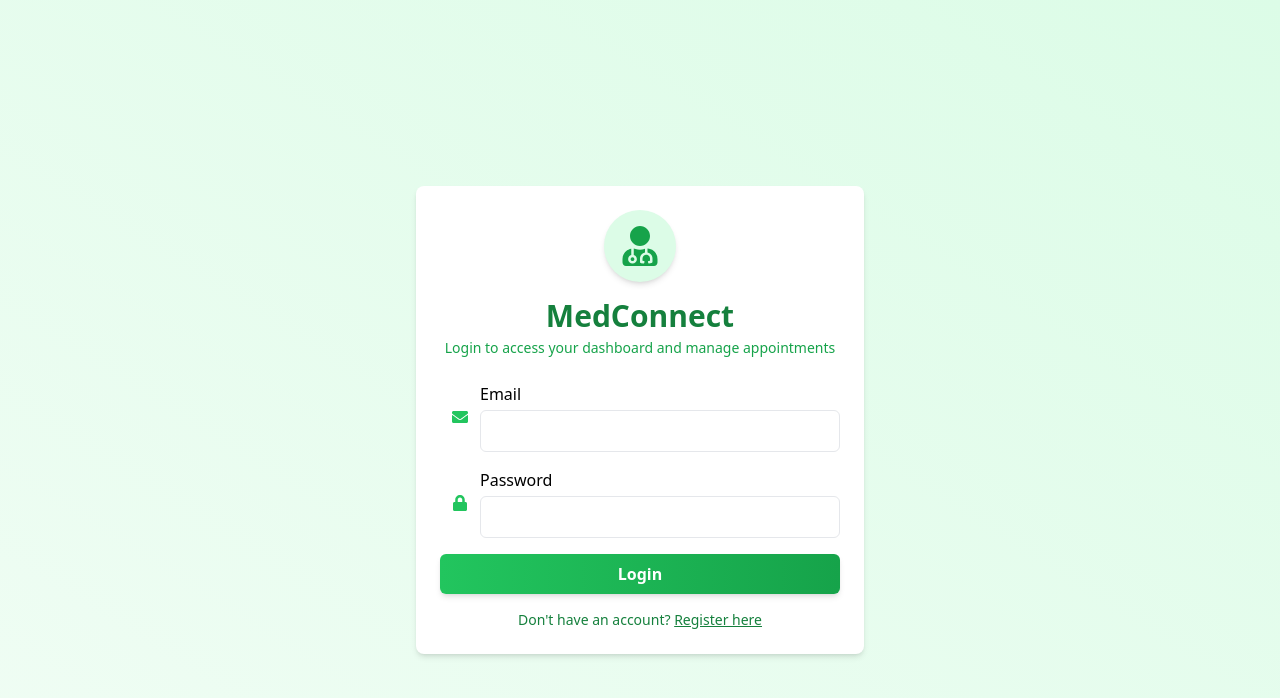
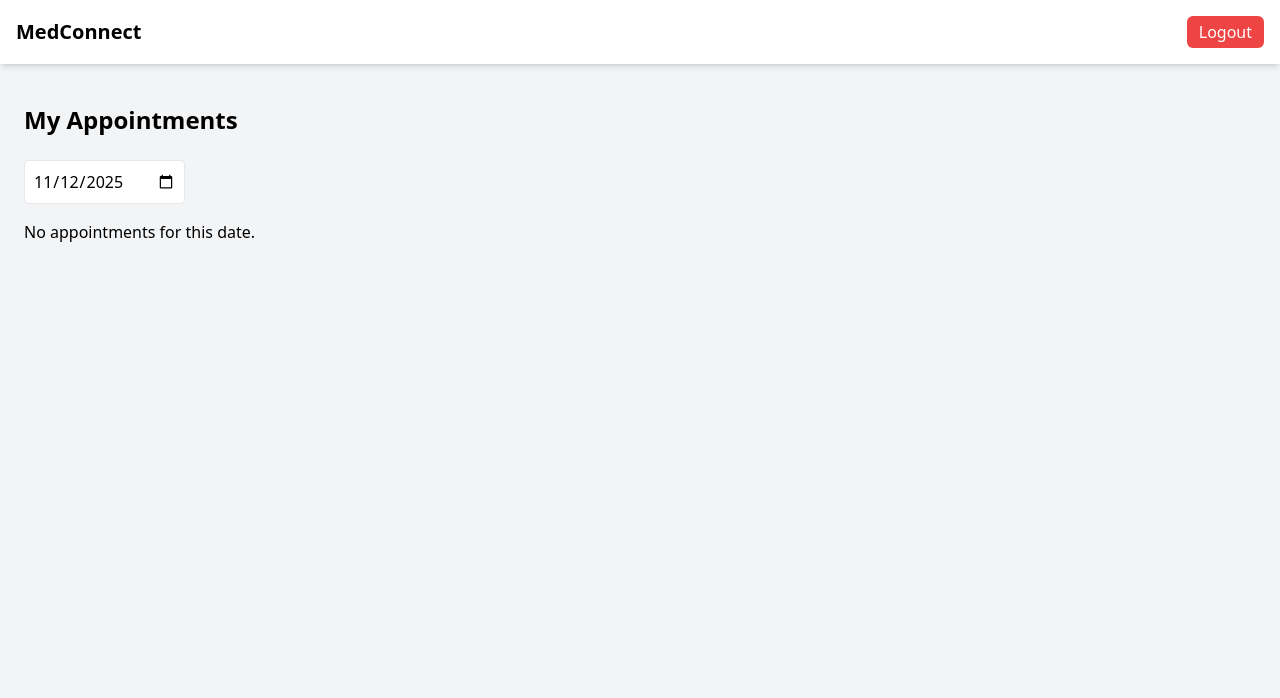
Before and after one commit to aqib-mansoor/MedConnect, a React (Vite) app: page /doctor-appointments in a window 1280 px wide. Shown: the top 698 px of the page. Built offline with nearby package versions, Linux system fonts and the light colour scheme.

Commit message:
Route Error Fixed!

```diff
--- a/src/App.tsx
+++ b/src/App.tsx
@@ -1,22 +1,25 @@
-import { Routes, Route } from "react-router-dom";
+import { Routes, Route, Navigate } from "react-router-dom";
 import LoginPage from "./pages/auth/LoginPage";
 import RegisterPage from "./pages/auth/RegisterPage";
 import PatientDashboard from "./pages/patient/PatientDashboard";
 import DoctorDashboard from "./pages/doctor/DoctorDashboard";
 import DoctorSearchPage from "./pages/patient/DoctorSearchPage";
 import MyAppointments from "./pages/patient/MyAppointments";
-
+import DoctorAppointments from "./pages/doctor/DoctorAppointments";
 
 function App() {
   return (
     <Routes>
+      {/* 👇 FIX HERE — Add home redirect */}
+      <Route path="/" element={<Navigate to="/login" replace />} />
+
       <Route path="/login" element={<LoginPage />} />
       <Route path="/register" element={<RegisterPage />} />
       <Route path="/patient-dashboard" element={<PatientDashboard />} />
       <Route path="/doctor-dashboard" element={<DoctorDashboard />} />
       <Route path="/patient-doctors" element={<DoctorSearchPage />} />
       <Route path="/patient-appointments" element={<MyAppointments />} />
-      <Route path="*" element={<LoginPage />} />
+      <Route path="/doctor-appointments" element={<DoctorAppointments />} />
     </Routes>
   );
 }
--- a/src/components/appointments/BookingModal.tsx
+++ b/src/components/appointments/BookingModal.tsx
@@ -11,7 +11,7 @@ interface Props {
 export default function BookingModal({ doctor, onClose }: Props) {
   const [date, setDate] = useState("");
   const [time, setTime] = useState("");
-  const { addToast } = useToast(); // keep it here, just don't call it on render
+  const { addToast } = useToast();
 
   const patientEmail =
     localStorage.getItem("currentUserEmail") || "patient@demo.com";
@@ -22,14 +22,15 @@ export default function BookingModal({ doctor, onClose }: Props) {
       return;
     }
 
-    if (isSlotBooked(doctor.id, date, time)) {
+    // Use doctor.email as doctorId for consistency
+    if (isSlotBooked(doctor.email, date, time)) {
       setTimeout(() => addToast("This time slot is already booked!", "error"), 0);
       return;
     }
 
     saveAppointment({
       id: crypto.randomUUID(),
-      doctorId: doctor.id,
+      doctorId: doctor.email, // key change here
       doctorName: doctor.name,
       patientEmail,
       date,
@@ -37,8 +38,14 @@ export default function BookingModal({ doctor, onClose }: Props) {
       status: "booked",
     });
 
-    // Show success toast
-    setTimeout(() => addToast(`Appointment booked with ${doctor.name} on ${date} at ${time}`, "success"), 0);
+    setTimeout(
+      () =>
+        addToast(
+          `Appointment booked with ${doctor.name} on ${date} at ${time}`,
+          "success"
+        ),
+      0
+    );
 
     onClose();
   };
@@ -62,13 +69,12 @@ export default function BookingModal({ doctor, onClose }: Props) {
           Book Appointment
         </h3>
 
+        {/* Doctor Info */}
         <div className="bg-green-50 rounded-lg p-4 mb-5 text-center">
           <p className="text-gray-700 font-medium">
             <span className="text-green-700 font-semibold">{doctor.name}</span>
           </p>
-          <p className="text-sm text-gray-600">
-            {doctor.specialization}
-          </p>
+          <p className="text-sm text-gray-600">{doctor.specialization}</p>
         </div>
 
         {/* Form */}
--- a/src/pages/doctor/DoctorAppointments.tsx
+++ b/src/pages/doctor/DoctorAppointments.tsx
@@ -0,0 +1,71 @@
+//src\pages\doctor\DoctorAppointments.tsx
+import { useState, useEffect } from "react";
+import Layout from "../../components/layout/Layout";
+import { getAppointments} from "../../utils/appointmentStorage";
+import type { Appointment } from "../../utils/appointmentStorage";
+
+
+export default function DoctorAppointments() {
+  const [appointments, setAppointments] = useState<Appointment[]>([]);
+  const [selectedDate, setSelectedDate] = useState<string>(
+    new Date().toISOString().split("T")[0]
+  );
+
+  const currentDoctorEmail = localStorage.getItem("currentUserEmail") || "doctor@demo.com";
+
+  useEffect(() => {
+    const allAppointments = getAppointments();
+    const doctorAppointments = allAppointments.filter(
+      (a) => a.doctorId === currentDoctorEmail && a.date === selectedDate
+    );
+    setAppointments(doctorAppointments);
+  }, [selectedDate]);
+
+  const handleComplete = (id: string) => {
+    const allAppointments = getAppointments();
+    const updatedAppointments = allAppointments.map(a => {
+      if (a.id === id) a.status = "completed";
+      return a;
+    });
+    localStorage.setItem("appointments", JSON.stringify(updatedAppointments));
+    setAppointments(updatedAppointments.filter(a => a.doctorId === currentDoctorEmail && a.date === selectedDate));
+  };
+
+  return (
+    <Layout>
+      <h2 className="text-2xl font-bold mb-6">My Appointments</h2>
+      <input
+        type="date"
+        value={selectedDate}
+        onChange={e => setSelectedDate(e.target.value)}
+        className="mb-4 p-2 border rounded"
+      />
+      {appointments.length === 0 ? (
+        <p>No appointments for this date.</p>
+      ) : (
+        <div className="grid grid-cols-1 md:grid-cols-2 gap-4">
+          {appointments.map(a => (
+            <div
+              key={a.id}
+              className={`p-4 rounded shadow-md ${
+                a.status === "completed" ? "bg-green-100" : "bg-white"
+              }`}
+            >
+              <h3 className="font-bold text-lg">Patient: {a.patientEmail}</h3>
+              <p>Time: {a.time}</p>
+              <p>Status: <span className={`font-semibold ${a.status === "booked" ? "text-blue-600" : "text-green-700"}`}>{a.status}</span></p>
+              {a.status === "booked" && (
+                <button
+                  onClick={() => handleComplete(a.id)}
+                  className="mt-2 px-3 py-1 bg-green-500 text-white rounded hover:bg-green-600"
+                >
+                  Mark Completed
+                </button>
+              )}
+            </div>
+          ))}
+        </div>
+      )}
+    </Layout>
+  );
+}
```
